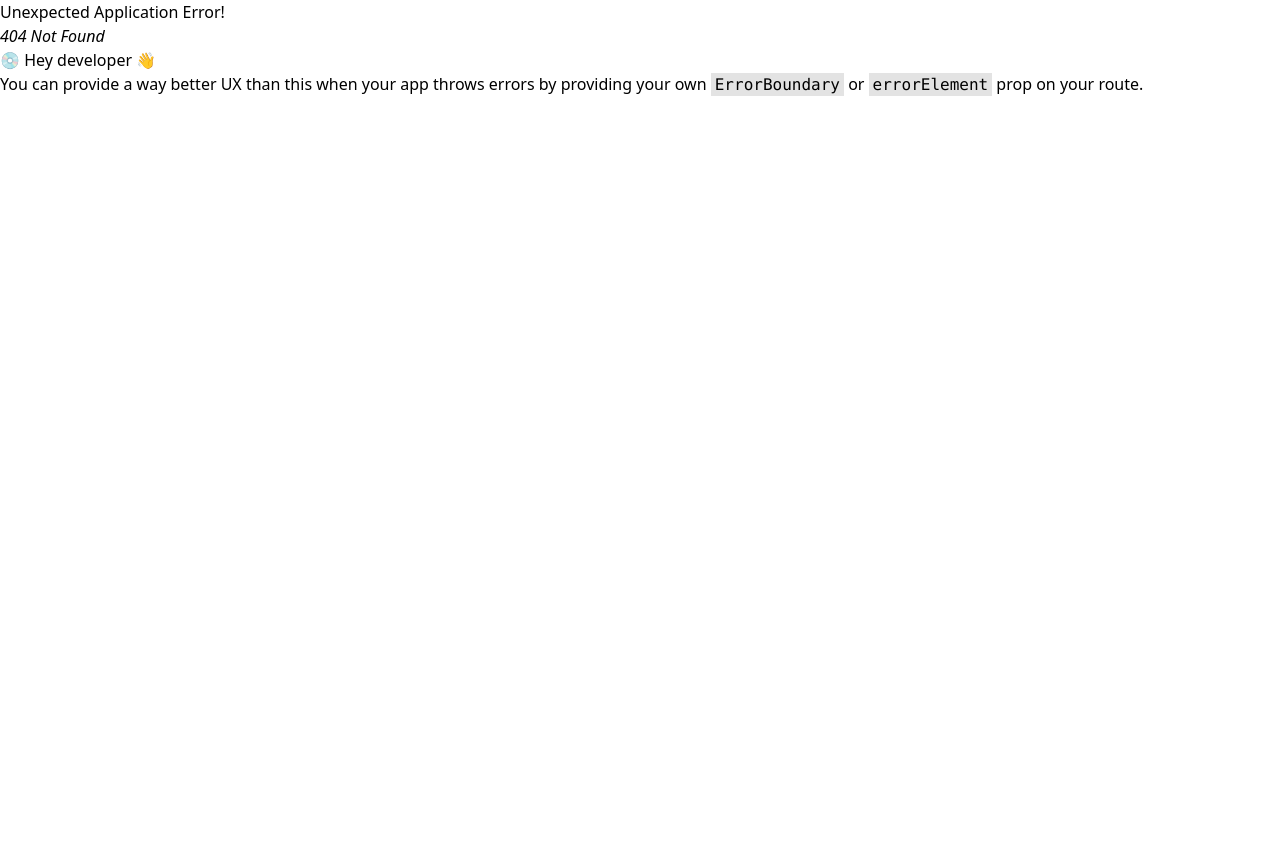
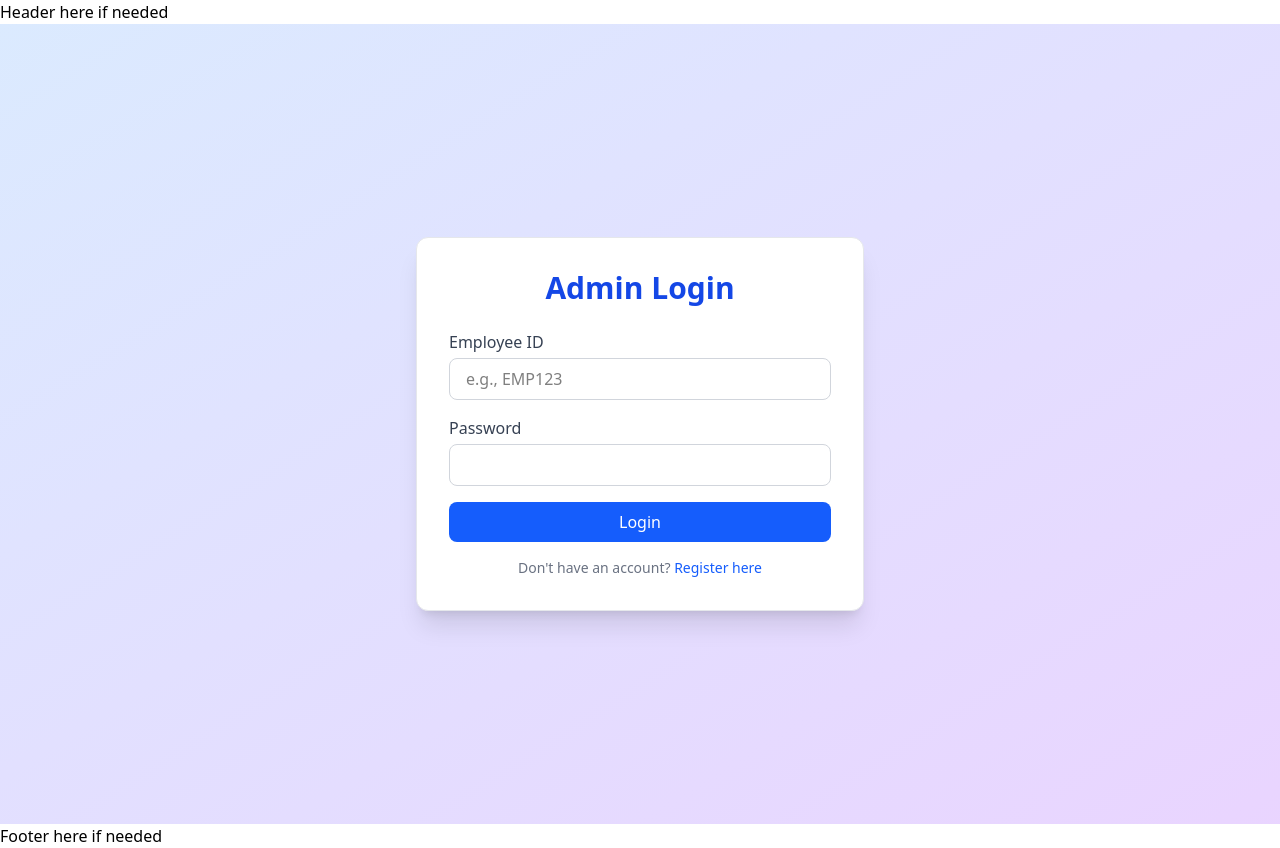
Before and after one commit to PathakShailendra/Attendence-System, a React (Vite) app in the folder Frontend/: page /login in a window 1280 px wide. Before the commit this address had no page. Before the commit the page ends 800 px from the top, so only its background shows below. Built offline with nearby package versions, Linux system fonts and the light colour scheme.

Commit message:
admin login also added

```diff
--- a/Frontend/src/common/SummaryApi.js
+++ b/Frontend/src/common/SummaryApi.js
@@ -2,6 +2,9 @@ const SummaryApi = {
   adminRegister: {
     url: "/api/admin/register",
   },
+  adminLogin : {
+    url: "/api/admin/login",
+  }
 };
 
 export default SummaryApi;
--- /dev/null
+++ b/Frontend/src/pages/AdminLogin.jsx
@@ -0,0 +1,119 @@
+import React, { useState } from "react";
+import { Link, useNavigate } from "react-router-dom";
+import toast from "react-hot-toast";
+import Axios from "../utils/Axios";
+import SummaryApi from "../common/SummaryApi";
+import AxiosToastError from "../utils/AxiosToastError";
+
+const AdminLogin = () => {
+  const [formData, setFormData] = useState({
+    empId: "",
+    password: "",
+  });
+  const [errorMessage, setErrorMessage] = useState("");
+
+  const navigate = useNavigate();
+
+  // Handle form field changes
+  const handleChange = (e) => {
+    const { name, value } = e.target;
+    setFormData((prevData) => ({
+      ...prevData,
+      [name]: value,
+    }));
+  };
+
+  // Handle form submission with Axios call
+  const handleSubmit = async (e) => {
+    e.preventDefault();
+
+    if (!formData.empId || !formData.password) {
+      setErrorMessage("Please fill in both fields.");
+      return;
+    }
+
+    try {
+      const response = await Axios.post(SummaryApi.adminLogin.url, formData);
+
+      if (response?.data?.success) {
+        toast.success("Login successful!");
+        setErrorMessage("");
+
+        // Optional: Clear form fields
+        setFormData({
+          empId: "",
+          password: "",
+        });
+
+        // Navigate after 2 seconds delay
+        setTimeout(() => {
+          navigate("/admin/dashboard");
+        }, 2000);
+      }
+    } catch (error) {
+      AxiosToastError(error);
+    }
+  };
+
+  return (
+    <div className="min-h-screen flex items-center justify-center bg-gradient-to-br from-blue-100 to-purple-200 px-4">
+      <div className="bg-white shadow-xl rounded-xl p-8 w-full max-w-md border border-gray-200">
+        <h2 className="text-3xl font-bold text-center text-blue-700 mb-6">
+          Admin Login
+        </h2>
+        <form onSubmit={handleSubmit} className="space-y-4">
+          <div>
+            <label className="block text-gray-700 font-medium mb-1">Employee ID</label>
+            <input
+              type="text"
+              name="empId"
+              value={formData.empId}
+              onChange={handleChange}
+              placeholder="e.g., EMP123"
+              required
+              className="w-full px-4 py-2 border border-gray-300 rounded-lg focus:outline-none focus:ring-2 focus:ring-blue-400"
+            />
+          </div>
+          <div>
+            <label className="block text-gray-700 font-medium mb-1">Password</label>
+            <input
+              type="password"
+              name="password"
+              value={formData.password}
+              onChange={handleChange}
+              required
+              className="w-full px-4 py-2 border border-gray-300 rounded-lg focus:outline-none focus:ring-2 focus:ring-blue-400"
+            />
+          </div>
+
+          {errorMessage && (
+            <div className="text-red-500 text-sm text-center">
+              {errorMessage}
+            </div>
+          )}
+
+          <button
+            type="submit"
+            className="w-full bg-blue-600 text-white py-2 rounded-lg hover:bg-blue-700 transition duration-300"
+          >
+            Login
+          </button>
+        </form>
+
+        <div className="text-center mt-4">
+          <p className="text-sm text-gray-500">
+            Don't have an account?{" "}
+            <Link
+              to={"/admin/register"}
+              className="text-blue-600 hover:text-blue-700"
+            >
+              Register here
+            </Link>
+          </p>
+        </div>
+      </div>
+    </div>
+  );
+};
+
+export default AdminLogin;
--- a/Frontend/src/routes/index.jsx
+++ b/Frontend/src/routes/index.jsx
@@ -3,6 +3,7 @@ import App from "../App";
 import AdminRegister from "../pages/AdminRegister";
 import Home from "../pages/Home";
 import AdminDashboard from "../pages/AdminDashboard";
+import AdminLogin from "../pages/AdminLogin";
 
 const router = createBrowserRouter([
   {
@@ -18,6 +19,10 @@ const router = createBrowserRouter([
             element : <AdminRegister />
         },
         {
+            path : 'login',
+            element : <AdminLogin />
+        },
+        {
             path : "admin/dashboard",
             element : <AdminDashboard />
         }
```
Also changed, not shown: 1 other file (tests, documents, lock files or other folders).
